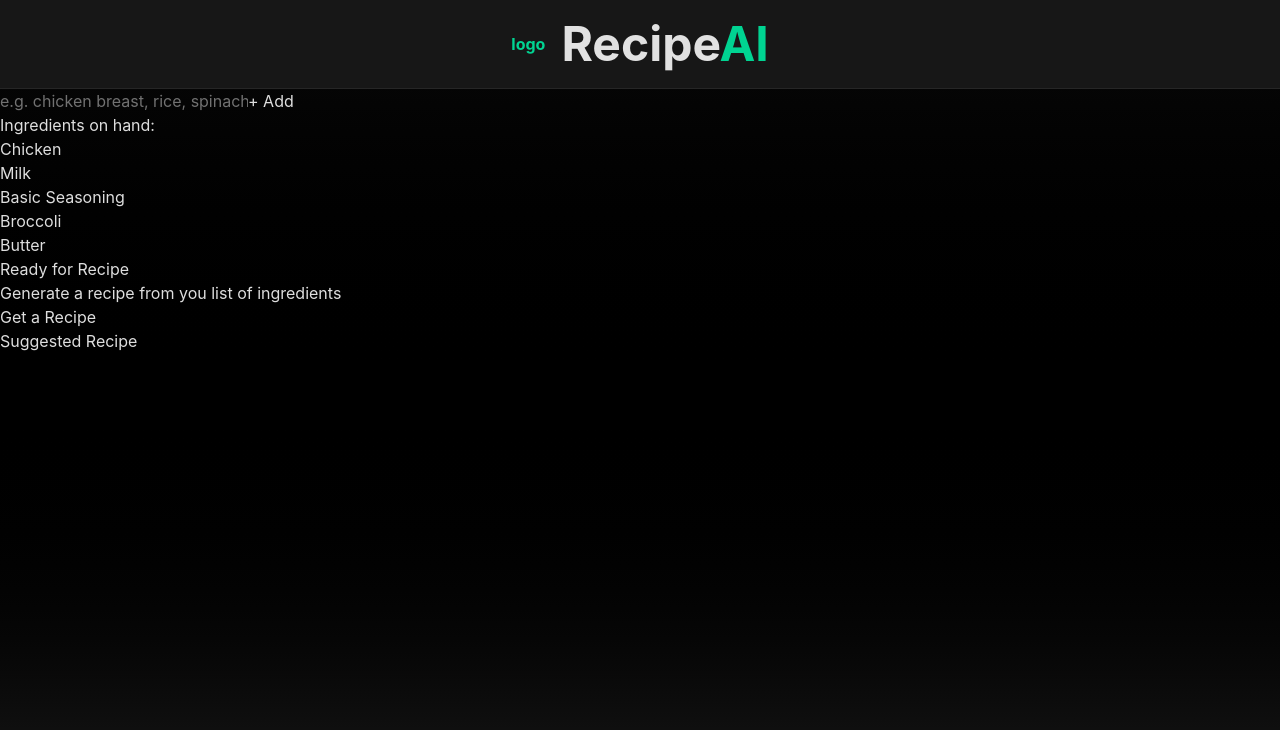
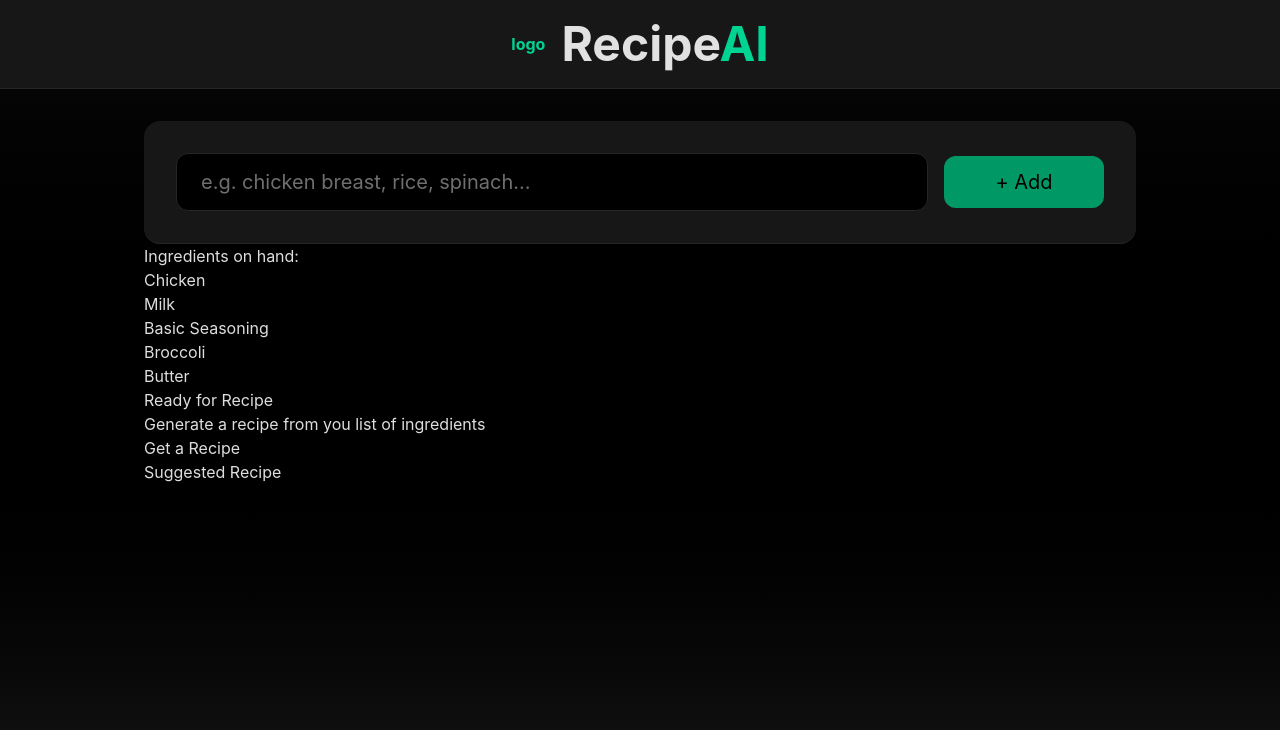
Before and after one commit to nainsworth/recipe-ai, a React (Vite) app: page / in a window 1280 px wide. Shown: the top 730 px of the page. Built offline with nearby package versions, Linux system fonts and the light colour scheme.

Commit message:
Style ingredient form

```diff
--- a/src/App.tsx
+++ b/src/App.tsx
@@ -1,15 +1,20 @@
-
 function App() {
   return (
     <>
       <main>
         {/* form */}
-        <form action="">
+        <form
+          action=""
+          className="bg-backdrop max-full rounded-2xl flex flex-col sm:flex-row justify-center items-center gap-4 p-6 sm:p-8"
+        >
           <input
             type="text"
             placeholder="e.g. chicken breast, rice, spinach..."
+            className="bg-black border border-neutral-800 w-full h-full px-6 py-4 rounded-xl xs:text-base sm:text-xl focus:outline-emerald-400"
           />
-          <button>+ Add</button>
+          <button className="bg-emerald-600 text-black text-xl w-full h-full sm:max-w-40  p-3 rounded-xl cursor-pointer hover:bg-emerald-800 transition-colors">
+            + Add
+          </button>
         </form>
 
         {/* ingredient list */}
--- a/src/components/Header.tsx
+++ b/src/components/Header.tsx
@@ -1,6 +1,6 @@
 const Header = () => {
   return (
-    <header className="font-bold bg-neutral-900 backdrop-blur-lg border-b border-neutral-800 flex justify-center items-center p-5 gap-4">
+    <header className="font-bold bg-backdrop flex justify-center items-center p-5 gap-4">
       <p className="text-emerald-400">logo</p>
       <h1 className="text-5xl ">Recipe<span className="text-emerald-400">AI</span></h1>
     </header>
--- a/src/index.css
+++ b/src/index.css
@@ -17,10 +17,14 @@
   scroll-behavior: smooth;
 }
 
+@layer components {
+  .bg-backdrop {
+    @apply bg-neutral-900 backdrop-blur-lg border-b border-neutral-800;
+  }
+}
 
-
-/* @layer base {
-  html{
-    scroll-behavior: smooth;
+@layer base {
+  main{
+    @apply flex flex-col  justify-center px-4 py-8 max-w-5xl mx-auto;
   }
-} */
+}
```
